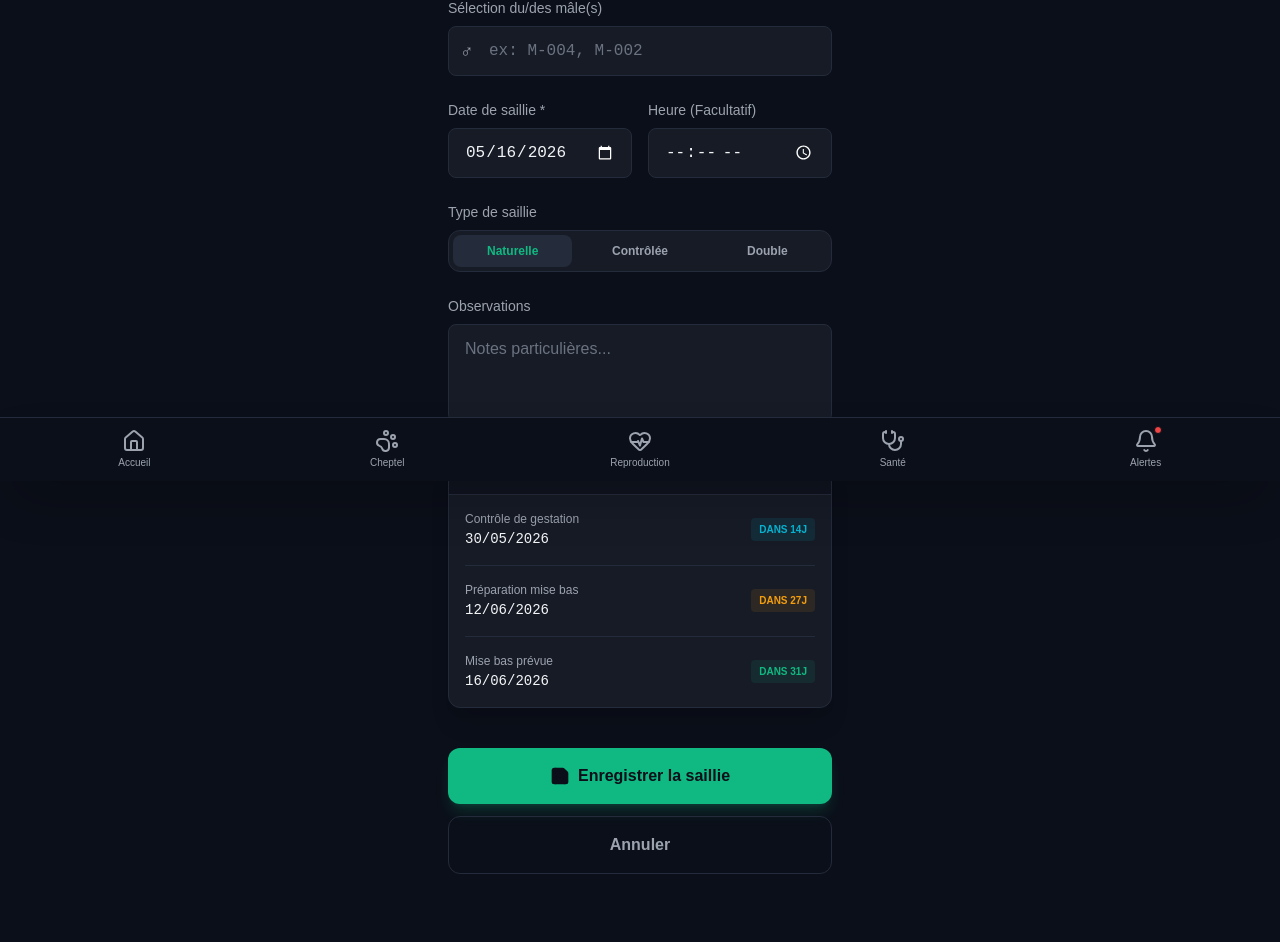
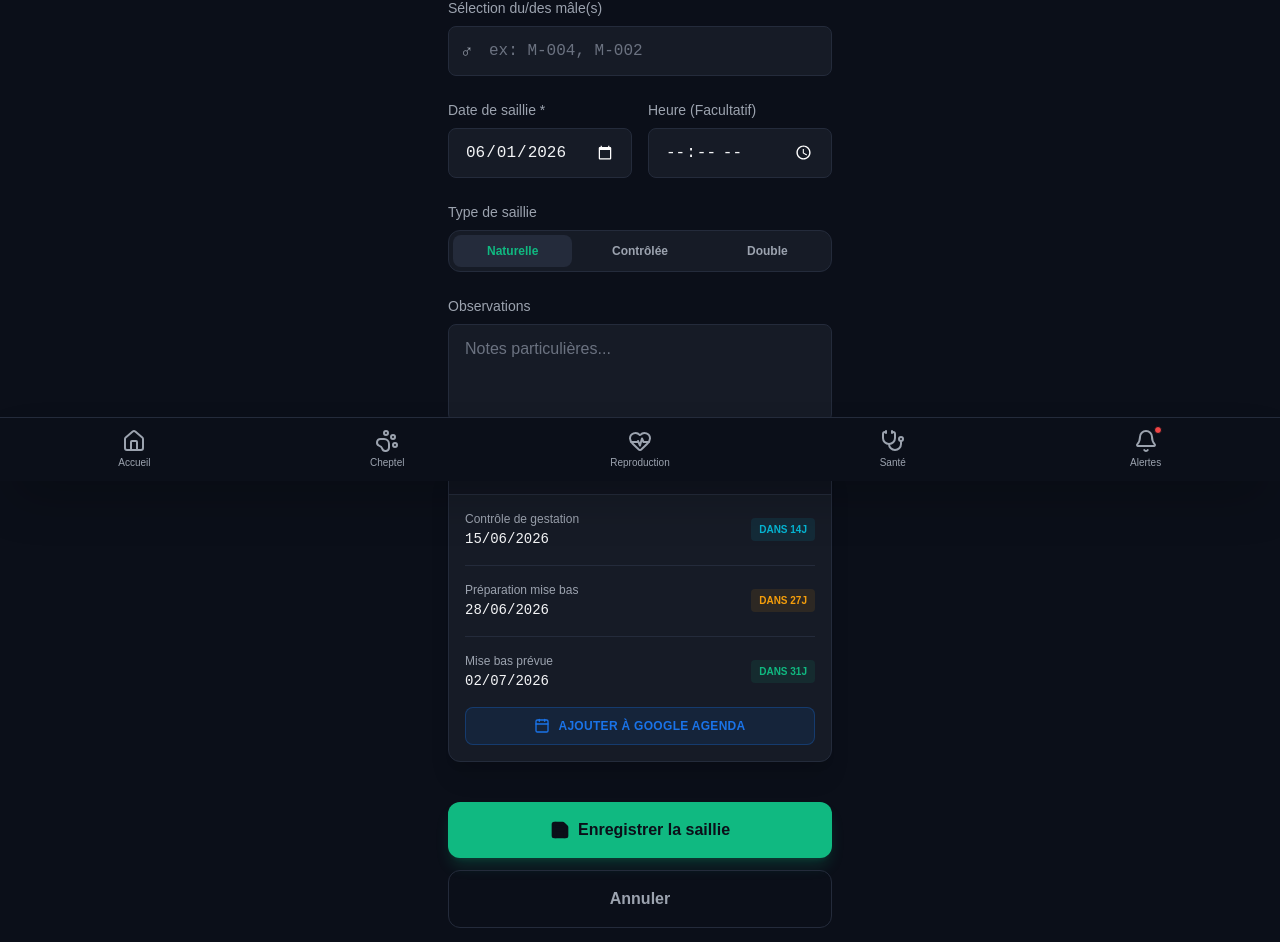
Before and after one commit to layesamake/gestionlapin, a React (Vite) app: page /reproduction/saillie/nouvelle in a window 1280 px wide. Shown: the part 319-1261 px from the top of the page. Built offline with nearby package versions, Linux system fonts and the light colour scheme.

Commit message:
Feat: Add Google Calendar integration for expected birth date

```diff
--- a/src/pages/NouvelleSaillie.tsx
+++ b/src/pages/NouvelleSaillie.tsx
@@ -5,6 +5,21 @@ import { Calendar,  Save } from 'lucide-react';
 export const NouvelleSaillie: React.FC = () => {
   const navigate = useNavigate();
   const [typeSaillie, setTypeSaillie] = useState('Naturelle');
+  const [dateSaillie, setDateSaillie] = useState(new Date().toISOString().split('T')[0]);
+
+  const dateObj = new Date(dateSaillie);
+  const controleGestation = new Date(dateObj); controleGestation.setDate(dateObj.getDate() + 14);
+  const prepMiseBas = new Date(dateObj); prepMiseBas.setDate(dateObj.getDate() + 27);
+  const miseBas = new Date(dateObj); miseBas.setDate(dateObj.getDate() + 31);
+
+  const formatDate = (d: Date) => d.toLocaleDateString('fr-FR', { day: '2-digit', month: '2-digit', year: 'numeric' });
+
+  const formatCalendarDate = (d: Date) => {
+    const pad = (n: number) => n.toString().padStart(2, '0');
+    return `${d.getFullYear()}${pad(d.getMonth() + 1)}${pad(d.getDate())}`;
+  };
+  const calDateStr = formatCalendarDate(miseBas);
+  const googleCalendarUrl = `https://calendar.google.com/calendar/render?action=TEMPLATE&text=Mise+bas+prévue+(Gestion+Lapins)&dates=${calDateStr}T080000Z/${calDateStr}T100000Z&details=Vérifier+la+mise+bas+de+la+lapine`;
 
   const handleSave = (e: React.FormEvent) => {
     e.preventDefault();
@@ -73,7 +88,8 @@ export const NouvelleSaillie: React.FC = () => {
               <input
                 className="w-full bg-surface border border-border rounded-lg px-4 py-3 text-foreground font-mono focus:ring-1 focus:ring-primary outline-none [color-scheme:dark]"
                 type="date"
-                defaultValue="2026-05-16"
+                value={dateSaillie}
+                onChange={(e) => setDateSaillie(e.target.value)}
                 required
               />
             </div>
@@ -126,7 +142,7 @@ export const NouvelleSaillie: React.FC = () => {
               <div className="flex justify-between items-center">
                 <div className="space-y-0.5">
                   <p className="text-xs text-muted">Contrôle de gestation</p>
-                  <p className="text-sm font-mono font-medium text-foreground">30/05/2026</p>
+                  <p className="text-sm font-mono font-medium text-foreground">{formatDate(controleGestation)}</p>
                 </div>
                 <span className="px-2 py-1 bg-secondary/10 text-secondary text-[10px] font-bold rounded uppercase">Dans 14j</span>
               </div>
@@ -135,18 +151,28 @@ export const NouvelleSaillie: React.FC = () => {
               <div className="flex justify-between items-center">
                 <div className="space-y-0.5">
                   <p className="text-xs text-muted">Préparation mise bas</p>
-                  <p className="text-sm font-mono font-medium text-foreground">12/06/2026</p>
+                  <p className="text-sm font-mono font-medium text-foreground">{formatDate(prepMiseBas)}</p>
                 </div>
                 <span className="px-2 py-1 bg-warning/10 text-warning text-[10px] font-bold rounded uppercase">Dans 27j</span>
               </div>
               <div className="h-px bg-border"></div>
 
-              <div className="flex justify-between items-center">
-                <div className="space-y-0.5">
-                  <p className="text-xs text-muted">Mise bas prévue</p>
-                  <p className="text-sm font-mono font-medium text-foreground">16/06/2026</p>
+              <div className="flex flex-col gap-2">
+                <div className="flex justify-between items-center">
+                  <div className="space-y-0.5">
+                    <p className="text-xs text-muted">Mise bas prévue</p>
+                    <p className="text-sm font-mono font-medium text-foreground">{formatDate(miseBas)}</p>
+                  </div>
+                  <span className="px-2 py-1 bg-primary/10 text-primary text-[10px] font-bold rounded uppercase">Dans 31j</span>
                 </div>
-                <span className="px-2 py-1 bg-primary/10 text-primary text-[10px] font-bold rounded uppercase">Dans 31j</span>
+                <a
+                  href={googleCalendarUrl}
+                  target="_blank"
+                  rel="noopener noreferrer"
+                  className="mt-2 w-full flex items-center justify-center gap-2 bg-[#1a73e8]/10 text-[#1a73e8] border border-[#1a73e8]/30 py-2.5 rounded-lg text-xs font-bold uppercase tracking-wide hover:bg-[#1a73e8]/20 transition-colors"
+                >
+                  <Calendar className="w-4 h-4" /> Ajouter à Google Agenda
+                </a>
               </div>
             </div>
           </div>
```
